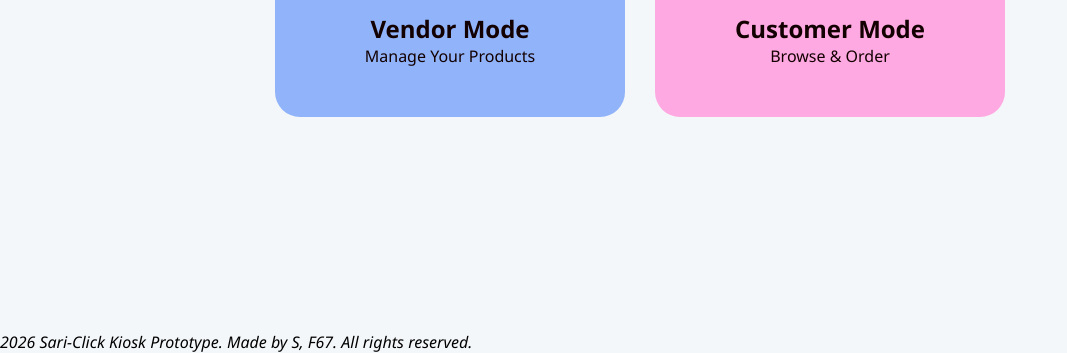
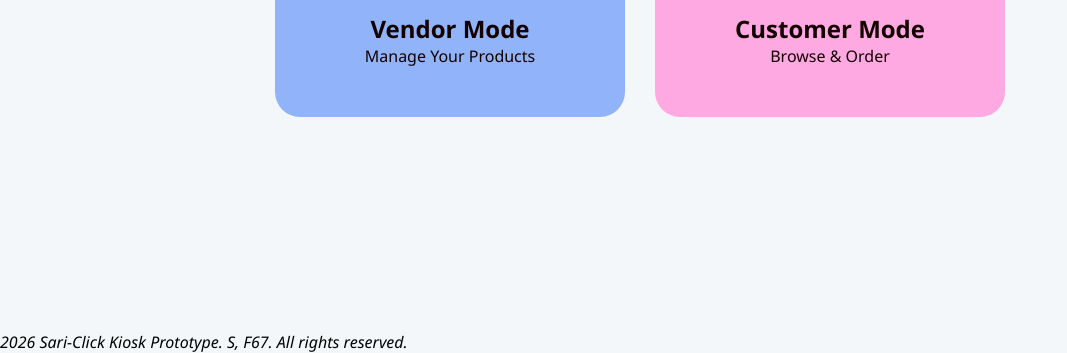
Before and after one commit to ashantieesguerra-art/SariClick-FINAL, a plain HTML site: page index.html in a window 1280 px wide. Shown: the part 447-800 px from the top of the page, without its empty margins (0-1067 px from the left). Drawn offline with Linux system fonts and the light colour scheme.

Commit message:
Update index.html

```diff
--- a/index.html
+++ b/index.html
@@ -32,6 +32,6 @@
 </body>
 
 <footer>
-    <p><em>2026 Sari-Click Kiosk Prototype. Made by S, F67. All rights reserved.</em></p>
+    <p><em>2026 Sari-Click Kiosk Prototype. S, F67. All rights reserved.</em></p>
 </footer>
 </html>
```
